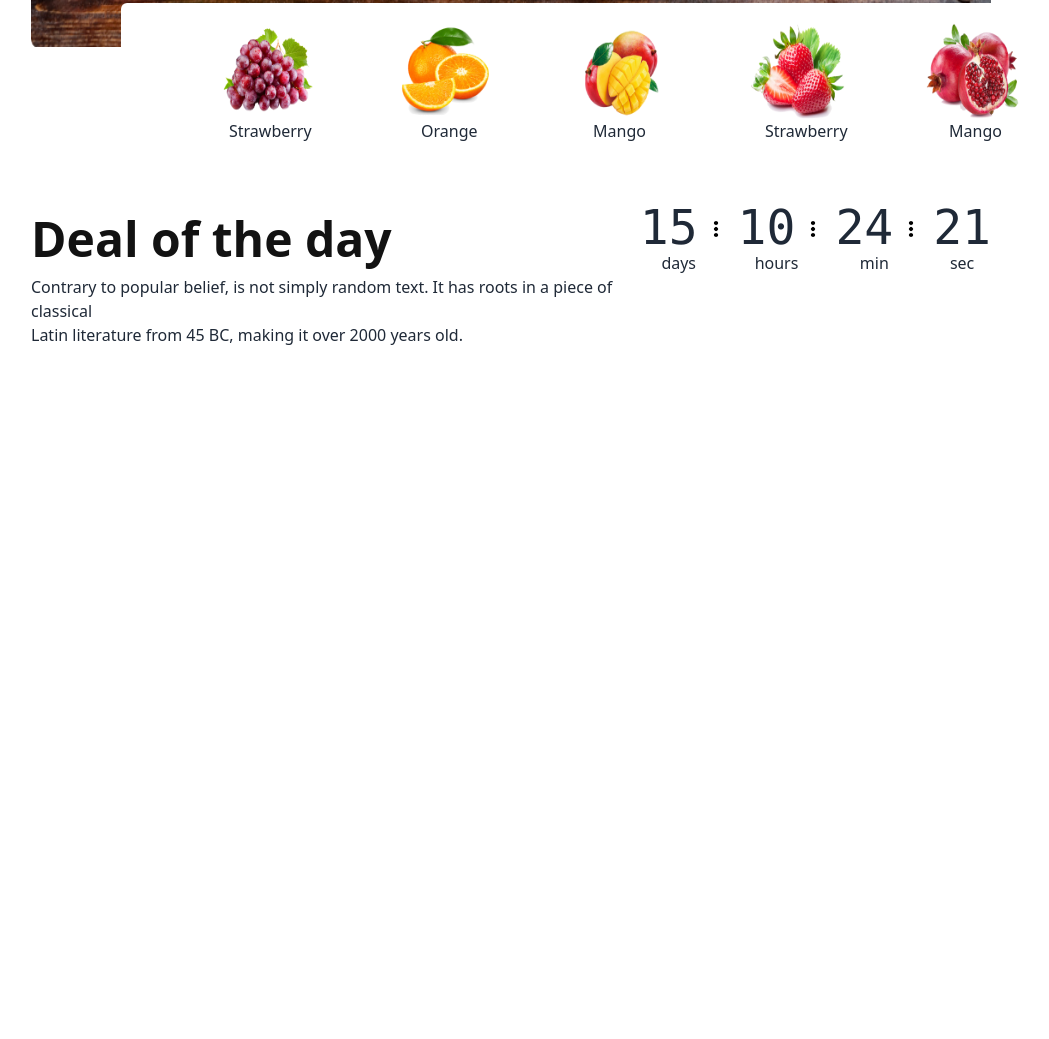
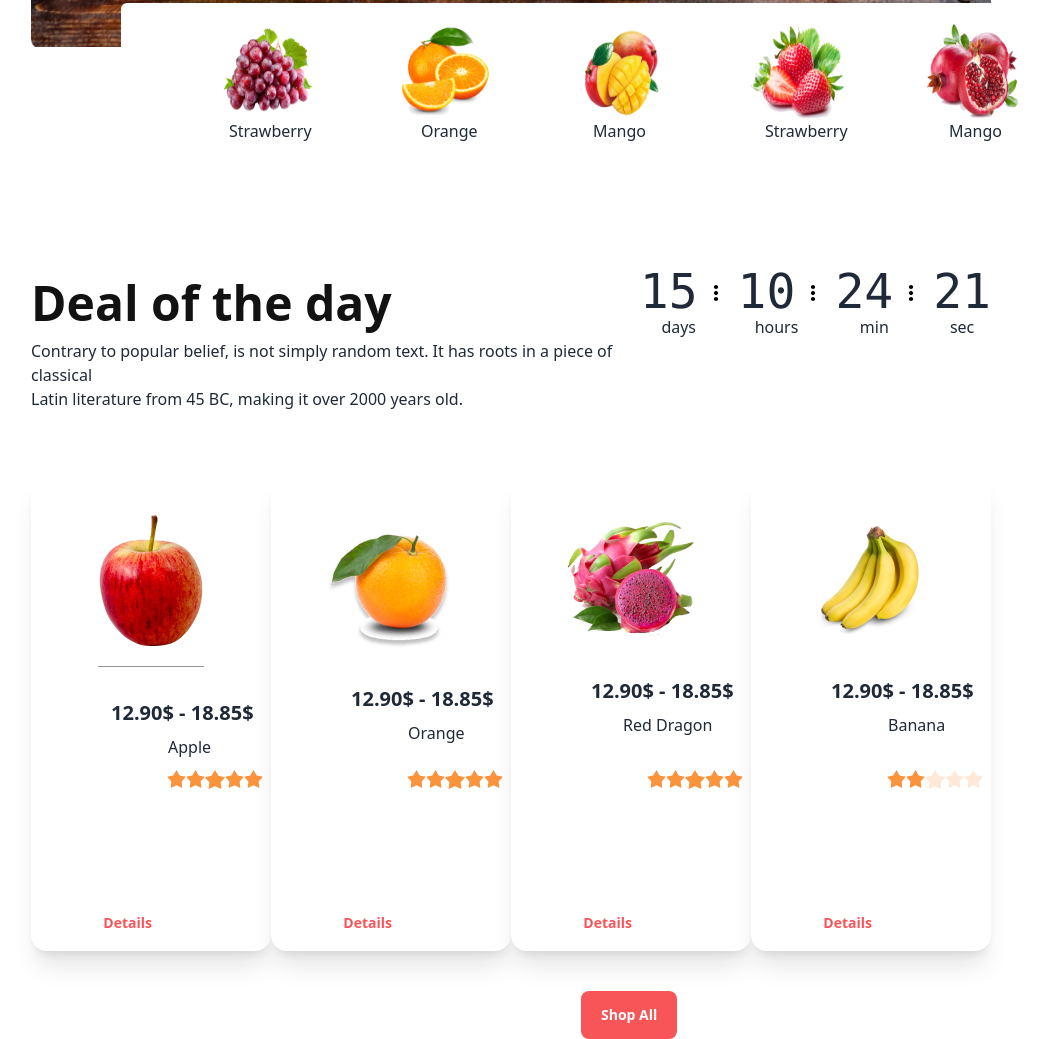
Before and after one commit to omarfarukbhuiyan/B8A3-fruit-brust, a plain HTML site: page index.html in a window 1280 px wide. Shown: the part 801-1840 px from the top of the page, without its empty margins (129-1178 px from the left). Before the commit the page ends 1148 px from the top, so only its background shows below. Drawn offline with nearby package versions, Linux system fonts and the light colour scheme; grey boxes are pictures that could not be loaded.

Commit message:
added deal of day

```diff
--- a/index.html
+++ b/index.html
@@ -206,7 +206,7 @@
       </section>
     </header>
     <main>
-      <div class="flex justify-between">
+      <div class="flex justify-between mt-16">
         <div>
           <h2 class="text-[#121212] text-[48px] font-[800]">Deal of the day</h2>
           <p class="text-[18, 18, 18, 0.60] text-[16px] font-[500]">
@@ -241,11 +241,83 @@
           <div class="flex flex-col">
             <span class="countdown font-mono text-5xl">
               <span style="--value: 21"></span>
-
-            </span>
+              </span>
             sec
           </div>
         </div>
+      </div>
+      <div class=" flex">
+        <div class="card w-96 bg-base-100 shadow-xl mt-16">
+          <figure><img style="border-bottom: 1px solid rgb(153, 143, 143);" class="mt-10 pb-5" src="img/fruit6.png" alt="Shoes" /></figure>
+          <div class="card-body">
+            <h2 class="card-title relative left-12">12.90$ - 18.85$</h2>
+            <p class="relative left-[105px]">Apple</p>
+            <div class="card-actions justify-end">
+              <div class="rating h-24 w-24 relative left-6">
+                <input type="radio" name="rating-2" class="mask mask-star-2 bg-orange-400" />
+                <input type="radio" name="rating-2" class="mask mask-star-2 bg-orange-400" checked />
+                <input type="radio" name="rating-2" class="mask mask-star-2 bg-orange-400" />
+                <input type="radio" name="rating-2" class="mask mask-star-2 bg-orange-400" />
+                <input type="radio" name="rating-2" class="mask mask-star-2 bg-orange-400" />
+              </div>
+              <button class="btn btn-link no-underline  normal-case text-[#F85559] relative top-7 right-[70px]">Details</button>
+            </div>
+          </div>
+        </div>
+        <div class="card w-96 bg-base-100 shadow-xl mt-16">
+          <figure><img class="mt-10" src="img/fruit7.png" alt="Shoes" /></figure>
+          <div class="card-body">
+            <h2 class="card-title relative left-12">12.90$ - 18.85$</h2>
+            <p class="relative left-[105px]">Orange</p>
+            <div class="card-actions justify-end">
+              <div class="rating h-24 w-24 relative left-6">
+                <input type="radio" name="rating-2" class="mask mask-star-2 bg-orange-400" />
+                <input type="radio" name="rating-2" class="mask mask-star-2 bg-orange-400" checked />
+                <input type="radio" name="rating-2" class="mask mask-star-2 bg-orange-400" />
+                <input type="radio" name="rating-2" class="mask mask-star-2 bg-orange-400" />
+                <input type="radio" name="rating-2" class="mask mask-star-2 bg-orange-400" />
+              </div>
+              <button class="btn btn-link no-underline  normal-case text-[#F85559] relative top-7 right-[70px]">Details</button>
+            </div>
+          </div>
+        </div>
+        <div class="card w-96 bg-base-100 shadow-xl mt-16">
+          <figure><img class="mt-10" src="img/fruit8.png" alt="Shoes" /></figure>
+          <div class="card-body">
+            <h2 class="card-title relative left-12">12.90$ - 18.85$</h2>
+            <p class="relative left-[80px]">Red Dragon</p>
+            <div class="card-actions justify-end">
+              <div class="rating h-24 w-24 relative left-6">
+                <input type="radio" name="rating-2" class="mask mask-star-2 bg-orange-400" />
+                <input type="radio" name="rating-2" class="mask mask-star-2 bg-orange-400" checked />
+                <input type="radio" name="rating-2" class="mask mask-star-2 bg-orange-400" />
+                <input type="radio" name="rating-2" class="mask mask-star-2 bg-orange-400" />
+                <input type="radio" name="rating-2" class="mask mask-star-2 bg-orange-400" />
+              </div>
+              <button class="btn btn-link no-underline  normal-case text-[#F85559] relative top-7 right-[70px]">Details</button>
+            </div>
+          </div>
+        </div>
+        <div class="card w-96 bg-base-100 shadow-xl mt-16">
+          <figure><img class="mt-10" src="img/fruit9.png" alt="Shoes" /></figure>
+          <div class="card-body">
+            <h2 class="card-title relative left-12">12.90$ - 18.85$</h2>
+            <p class="relative left-[105px]">Banana</p>
+            <div class="card-actions justify-end">
+              <div class="rating h-24 w-24 relative left-6">
+                <input type="radio" name="rating-2" class="mask mask-star-2 bg-orange-400" />
+                <input type="radio" name="rating-2" class="mask mask-star-2 bg-orange-400" checked />
+                <input type="radio" name="rating-2" class="mask mask-star-2 bg-orange-400" />
+                <input type="radio" name="rating-2" class="mask mask-star-2 bg-orange-400" />
+                <input type="radio" name="rating-2" class="mask mask-star-2 bg-orange-400" />
+              </div>
+              <button class="btn btn-link no-underline  normal-case text-[#F85559] relative top-7 right-[70px]">Details</button>
+            </div>
+          </div>
+        </div>
+      </div>
+      <div>
+        <button class="btn btn-primary bg-[#F85559] border-none relative left-[550px] px-5 normal-case text-white mt-10">Shop All</button>
       </div>
     </main>
     <footer></footer>
```
